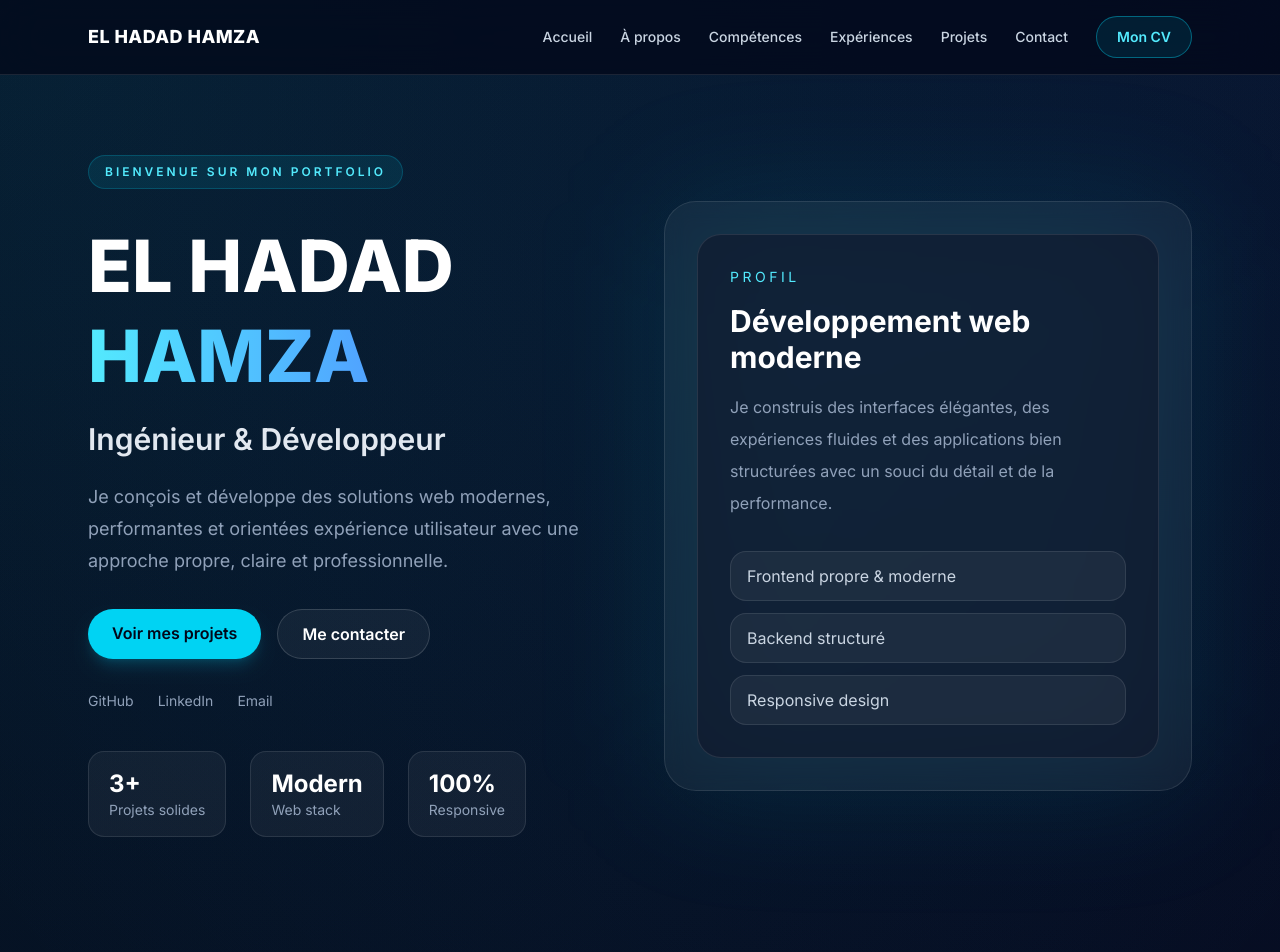
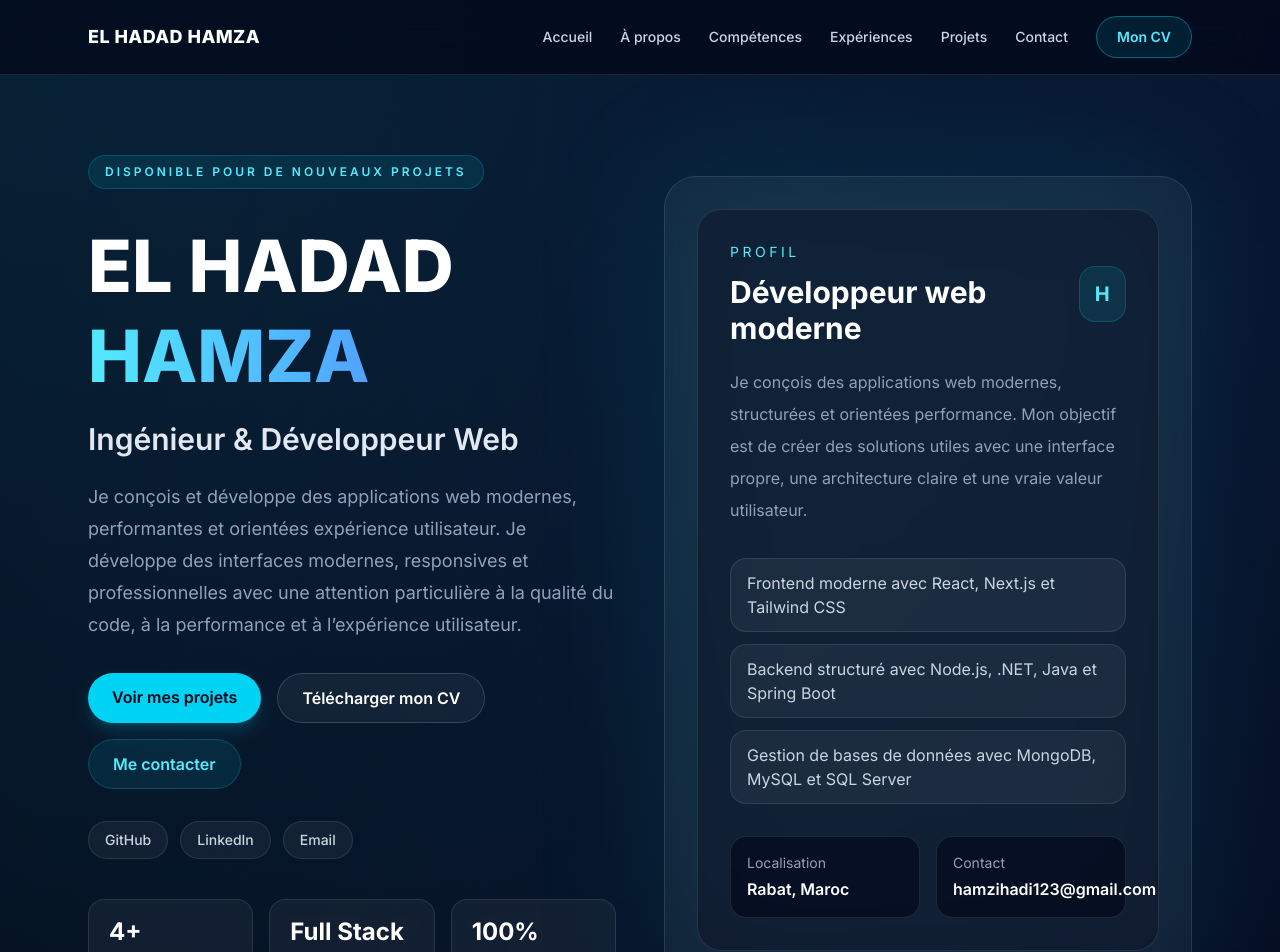
Before and after one commit to ELhadad-hamza/hamza-portfolio, a Next.js app: page / in a window 1280 px wide. Shown: the top 952 px of the page. Built offline with nearby package versions, Linux system fonts and the light colour scheme.

Commit message:
Improve hero section professionally

```diff
--- a/components/Hero.tsx
+++ b/components/Hero.tsx
@@ -8,95 +8,150 @@ export default function Hero() {
     >
       <div>
         <div className="inline-flex rounded-full border border-cyan-400/20 bg-cyan-400/10 px-4 py-2 text-xs font-semibold uppercase tracking-[0.25em] text-cyan-300">
-          Bienvenue sur mon portfolio
+          Disponible pour de nouveaux projets
         </div>
 
         <h1 className="mt-8 text-5xl font-extrabold leading-tight text-white md:text-7xl">
-          EL HADAD{" "}
+          {personalInfo.name.split(" ")[0]} {personalInfo.name.split(" ")[1]}{" "}
           <span className="bg-gradient-to-r from-cyan-300 to-blue-400 bg-clip-text text-transparent">
-            HAMZA
+            {personalInfo.name.split(" ").slice(2).join(" ")}
           </span>
         </h1>
 
         <h2 className="mt-5 text-2xl font-semibold text-slate-200 md:text-3xl">
-          Ingénieur & Développeur
+          {personalInfo.role}
         </h2>
 
         <p className="mt-6 max-w-2xl text-lg leading-8 text-slate-400">
-          Je conçois et développe des solutions web modernes, performantes et
-          orientées expérience utilisateur avec une approche propre, claire et
-          professionnelle.
+          {personalInfo.tagline} Je développe des interfaces modernes,
+          responsives et professionnelles avec une attention particulière à la
+          qualité du code, à la performance et à l’expérience utilisateur.
         </p>
 
         <div className="mt-8 flex flex-wrap gap-4">
           <a
             href="#projects"
-            className="rounded-full bg-cyan-400 px-6 py-3 font-semibold text-slate-950 shadow-lg shadow-cyan-500/20 transition hover:scale-[1.02]"
+            className="rounded-full bg-cyan-400 px-6 py-3 font-semibold text-slate-950 shadow-lg shadow-cyan-500/20 transition hover:scale-[1.02] hover:bg-cyan-300"
           >
             Voir mes projets
           </a>
 
           <a
+            href={personalInfo.cvUrl}
+            target="_blank"
+            rel="noreferrer"
+            className="rounded-full border border-white/15 bg-white/5 px-6 py-3 font-semibold text-white transition hover:border-cyan-400 hover:text-cyan-300"
+          >
+            Télécharger mon CV
+          </a>
+
+          <a
             href="#contact"
-            className="rounded-full border border-white/15 bg-white/5 px-6 py-3 font-semibold text-white transition hover:border-cyan-400 hover:text-cyan-300"
+            className="rounded-full border border-cyan-400/20 bg-cyan-400/10 px-6 py-3 font-semibold text-cyan-300 transition hover:border-cyan-300 hover:bg-cyan-400 hover:text-slate-950"
           >
             Me contacter
           </a>
         </div>
 
-        <div className="mt-8 flex flex-wrap gap-6 text-sm text-slate-400">
-          <a href={socials.github} target="_blank" className="hover:text-cyan-400">
+        <div className="mt-8 flex flex-wrap gap-3">
+          <a
+            href={socials.github}
+            target="_blank"
+            rel="noreferrer"
+            className="rounded-full border border-white/10 bg-white/5 px-4 py-2 text-sm font-medium text-slate-300 transition hover:border-cyan-400/30 hover:text-cyan-300"
+          >
             GitHub
           </a>
-          <a href={socials.linkedin} target="_blank" className="hover:text-cyan-400">
+
+          <a
+            href={socials.linkedin}
+            target="_blank"
+            rel="noreferrer"
+            className="rounded-full border border-white/10 bg-white/5 px-4 py-2 text-sm font-medium text-slate-300 transition hover:border-cyan-400/30 hover:text-cyan-300"
+          >
             LinkedIn
           </a>
-          <a href={socials.email} className="hover:text-cyan-400">
+
+          <a
+            href={socials.email}
+            className="rounded-full border border-white/10 bg-white/5 px-4 py-2 text-sm font-medium text-slate-300 transition hover:border-cyan-400/30 hover:text-cyan-300"
+          >
             Email
           </a>
         </div>
 
-        <div className="mt-10 flex flex-wrap gap-6">
-          <div className="rounded-2xl border border-white/10 bg-white/5 px-5 py-4">
-            <p className="text-2xl font-bold text-white">3+</p>
-            <p className="text-sm text-slate-400">Projets solides</p>
+        <div className="mt-10 grid gap-4 sm:grid-cols-3">
+          <div className="rounded-2xl border border-white/10 bg-white/5 px-5 py-4 backdrop-blur-sm">
+            <p className="text-2xl font-bold text-white">4+</p>
+            <p className="text-sm text-slate-400">Projets réalisés</p>
           </div>
-          <div className="rounded-2xl border border-white/10 bg-white/5 px-5 py-4">
-            <p className="text-2xl font-bold text-white">Modern</p>
-            <p className="text-sm text-slate-400">Web stack</p>
+
+          <div className="rounded-2xl border border-white/10 bg-white/5 px-5 py-4 backdrop-blur-sm">
+            <p className="text-2xl font-bold text-white">Full Stack</p>
+            <p className="text-sm text-slate-400">Web & software</p>
           </div>
-          <div className="rounded-2xl border border-white/10 bg-white/5 px-5 py-4">
+
+          <div className="rounded-2xl border border-white/10 bg-white/5 px-5 py-4 backdrop-blur-sm">
             <p className="text-2xl font-bold text-white">100%</p>
-            <p className="text-sm text-slate-400">Responsive</p>
+            <p className="text-sm text-slate-400">Responsive design</p>
           </div>
         </div>
       </div>
 
       <div className="relative">
         <div className="absolute inset-0 rounded-[2rem] bg-cyan-400/10 blur-3xl" />
-        <div className="relative rounded-[2rem] border border-white/10 bg-white/5 p-8 backdrop-blur-md">
+
+        <div className="relative rounded-[2rem] border border-white/10 bg-white/5 p-6 backdrop-blur-md md:p-8">
           <div className="rounded-3xl border border-white/10 bg-slate-900/60 p-8">
-            <p className="text-sm uppercase tracking-[0.25em] text-cyan-300">
-              Profil
-            </p>
-            <h3 className="mt-4 text-3xl font-bold text-white">
-              Développement web moderne
-            </h3>
-            <p className="mt-4 leading-8 text-slate-400">
-              Je construis des interfaces élégantes, des expériences fluides et
-              des applications bien structurées avec un souci du détail et de la
-              performance.
+            <div className="flex items-center justify-between gap-4">
+              <div>
+                <p className="text-sm uppercase tracking-[0.25em] text-cyan-300">
+                  Profil
+                </p>
+                <h3 className="mt-3 text-3xl font-bold text-white">
+                  Développeur web moderne
+                </h3>
+              </div>
+
+              <div className="flex h-14 w-14 items-center justify-center rounded-2xl border border-cyan-400/20 bg-cyan-400/10 text-xl font-bold text-cyan-300">
+                H
+              </div>
+            </div>
+
+            <p className="mt-5 leading-8 text-slate-400">
+              Je conçois des applications web modernes, structurées et orientées
+              performance. Mon objectif est de créer des solutions utiles avec
+              une interface propre, une architecture claire et une vraie valeur
+              utilisateur.
             </p>
 
             <div className="mt-8 space-y-3">
               <div className="rounded-2xl border border-white/10 bg-white/5 px-4 py-3 text-slate-300">
-                Frontend propre & moderne
+                Frontend moderne avec React, Next.js et Tailwind CSS
               </div>
+
               <div className="rounded-2xl border border-white/10 bg-white/5 px-4 py-3 text-slate-300">
-                Backend structuré
+                Backend structuré avec Node.js, .NET, Java et Spring Boot
               </div>
+
               <div className="rounded-2xl border border-white/10 bg-white/5 px-4 py-3 text-slate-300">
-                Responsive design
+                Gestion de bases de données avec MongoDB, MySQL et SQL Server
+              </div>
+            </div>
+
+            <div className="mt-8 grid gap-4 sm:grid-cols-2">
+              <div className="rounded-2xl border border-white/10 bg-slate-950/60 p-4">
+                <p className="text-sm text-slate-400">Localisation</p>
+                <p className="mt-1 font-semibold text-white">
+                  {personalInfo.location}
+                </p>
+              </div>
+
+              <div className="rounded-2xl border border-white/10 bg-slate-950/60 p-4">
+                <p className="text-sm text-slate-400">Contact</p>
+                <p className="mt-1 font-semibold text-white">
+                  {personalInfo.email}
+                </p>
               </div>
             </div>
           </div>
```
